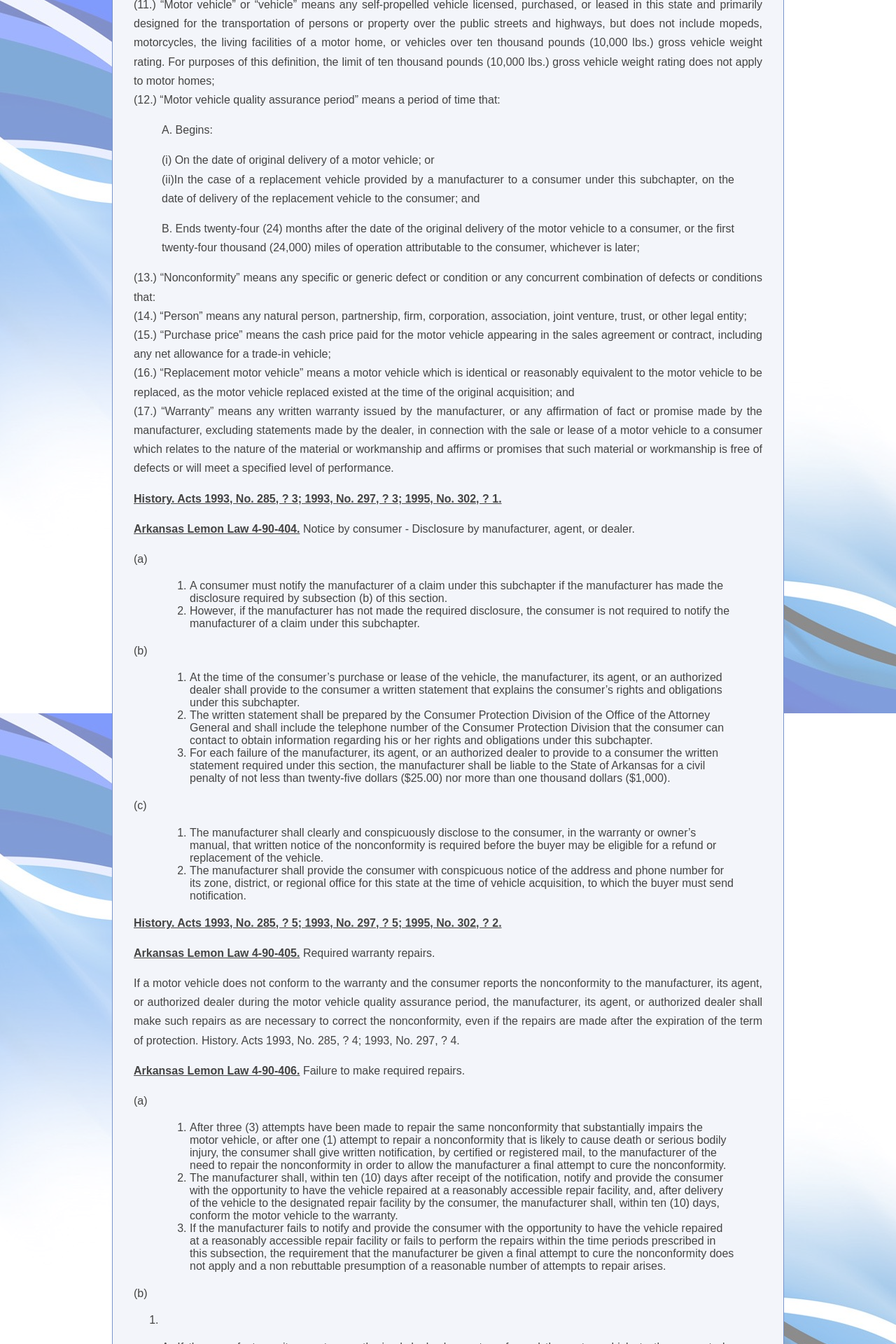
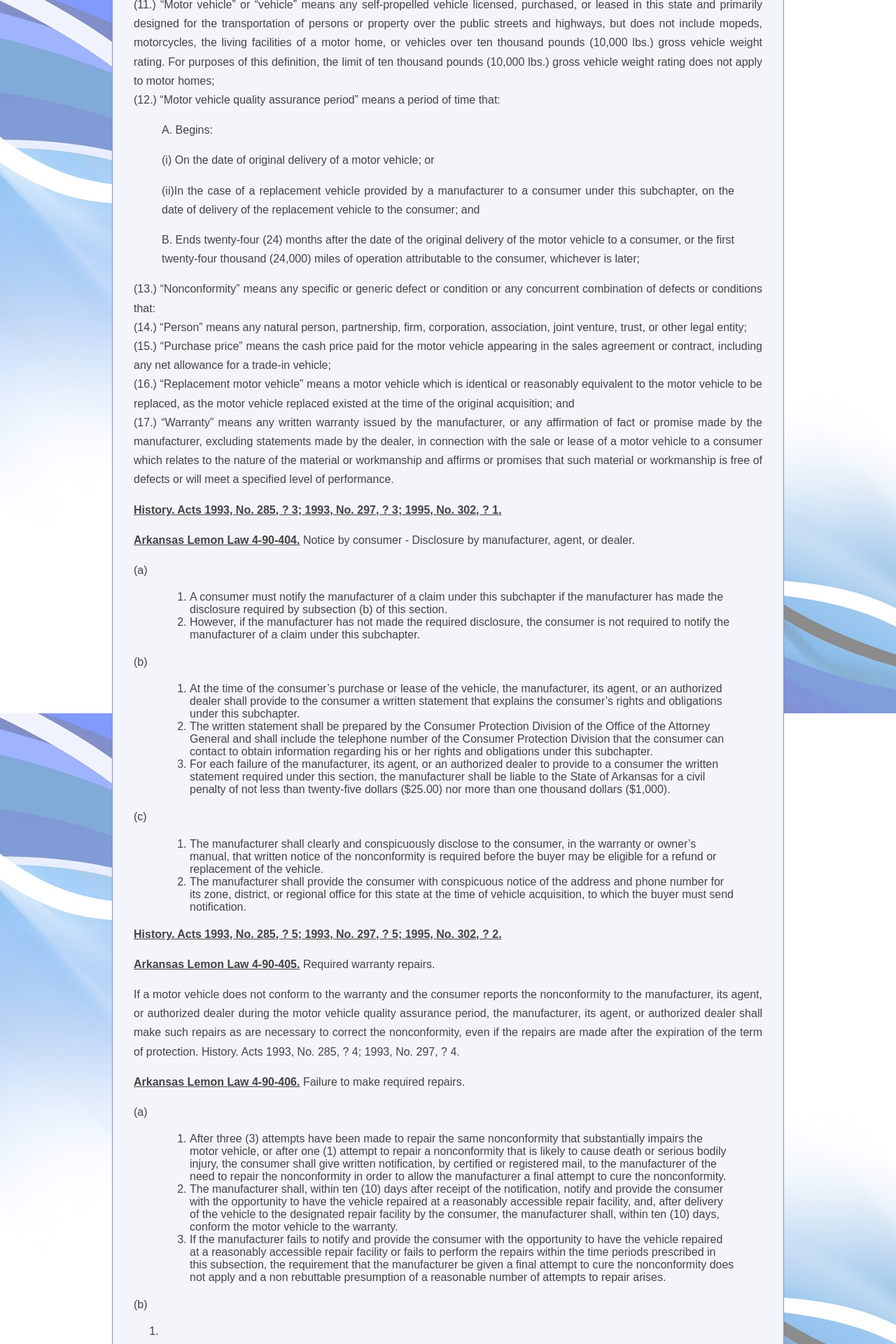
Before and after one commit to lemonlawaz/lemonlawaz.github.io, a Jekyll site: the page built from lemonlaws/arkansas.md, in a window 1280 px wide. Shown: the part 2053-3973 px from the top of the page at 70% size. Built offline with Jekyll 4.4.1, drawn with Linux system fonts in a browser that asks for light colours.

```diff
--- a/lemonlaws/arkansas.md
+++ b/lemonlaws/arkansas.md
@@ -55,7 +55,8 @@ As used in this subchapter, unless the context otherwise requires:
 
   >A. Begins:
 
-  >   (i) On the date of original delivery of a motor vehicle; or  <br>
+  >   (i) On the date of original delivery of a motor vehicle; or
+
   >   (ii)In the case of a replacement vehicle provided by a manufacturer to a consumer under this subchapter, on the date of delivery of the replacement vehicle to the consumer; and
 
   >B. Ends twenty-four (24) months after the date of the original delivery of the motor vehicle to a consumer, or the first twenty-four thousand (24,000) miles of operation attributable to the consumer, whichever is later; <br>
@@ -71,15 +72,18 @@ As used in this subchapter, unless the context otherwise requires:
 **Arkansas Lemon Law 4-90-404.** Notice by consumer - Disclosure by manufacturer, agent, or dealer.
 
 (a) <br>
+
   >1. A consumer must notify the manufacturer of a claim under this subchapter if the manufacturer has made the disclosure required by subsection (b) of this section. <br>
   >2. However, if the manufacturer has not made the required disclosure, the consumer is not required to notify the manufacturer of a claim under this subchapter.
 
 (b) <br>
+
   >1. At the time of the consumer's purchase or lease of the vehicle, the manufacturer, its agent, or an authorized dealer shall provide to the consumer a written statement that explains the consumer's rights and obligations under this subchapter. <br>
   >2. The written statement shall be prepared by the Consumer Protection Division of the Office of the Attorney General and shall include the telephone number of the Consumer Protection Division that the consumer can contact to obtain information regarding his or her rights and obligations under this subchapter. <br>
   >3. For each failure of the manufacturer, its agent, or an authorized dealer to provide to a consumer the written statement required under this section, the manufacturer shall be liable to the State of Arkansas for a civil penalty of not less than twenty-five dollars ($25.00) nor more than one thousand dollars ($1,000).
 
 (c) <br>
+
   >1. The manufacturer shall clearly and conspicuously disclose to the consumer, in the warranty or owner's manual, that written notice of the nonconformity is required before the buyer may be eligible for a refund or replacement of the vehicle. <br>
   >2. The manufacturer shall provide the consumer with conspicuous notice of the address and phone number for its zone, district, or regional office for this state at the time of vehicle acquisition, to which the buyer must send notification.
 
```
